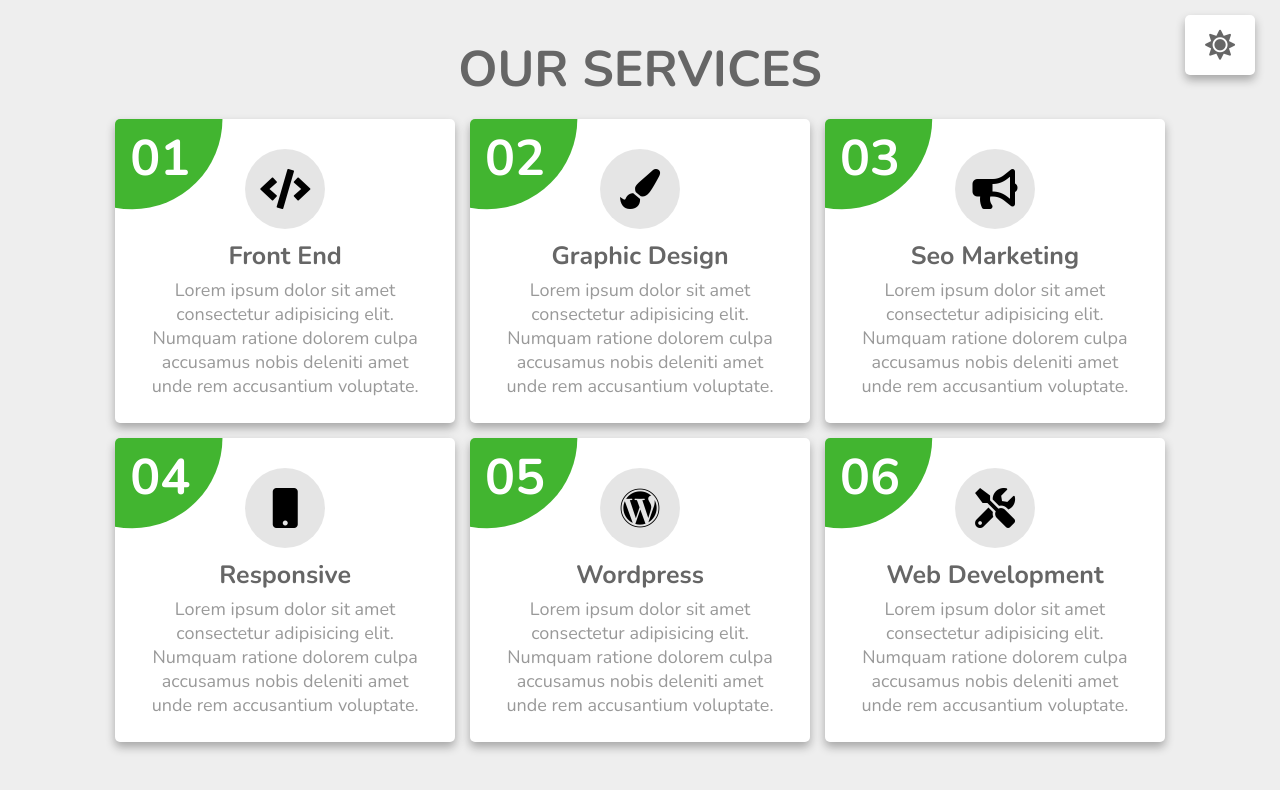
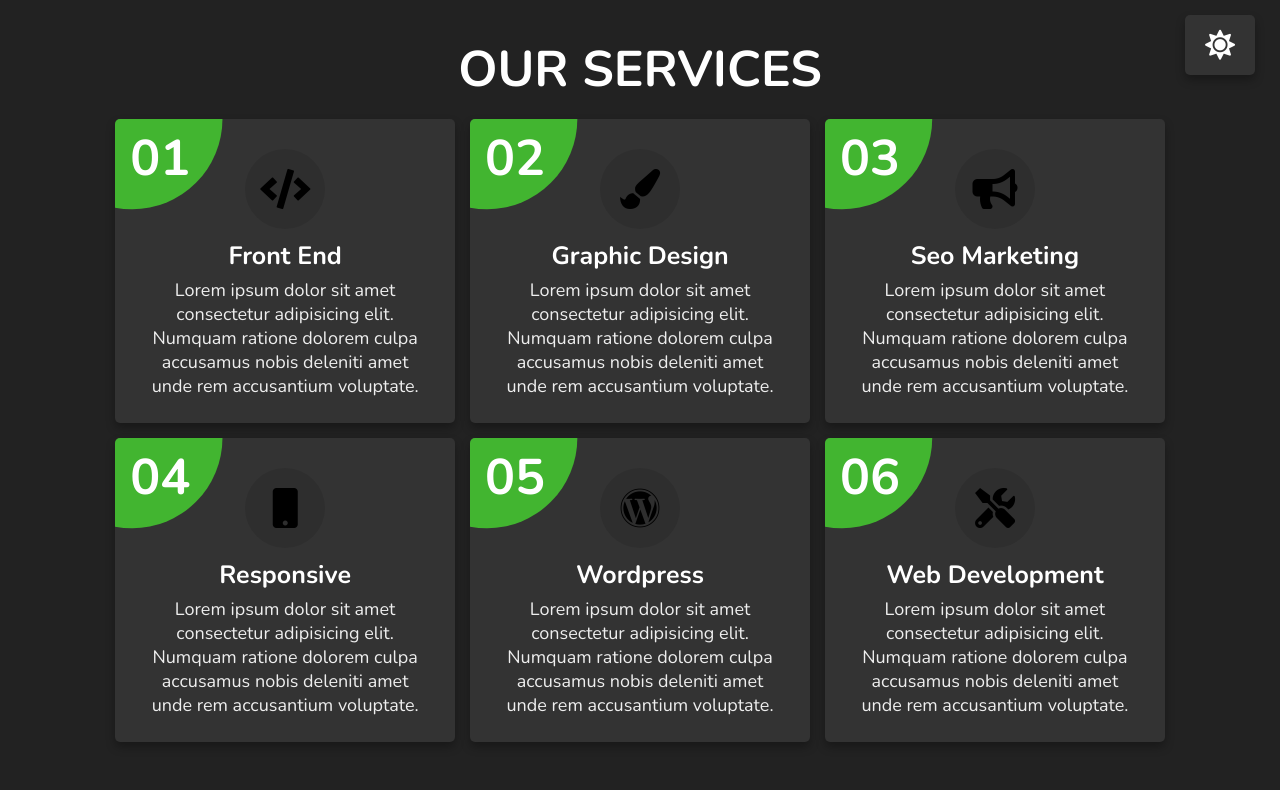
Before and after one commit to Raoul-Shah/Service-Section-with-Dark-Light-Mode, a plain HTML site: page index.html in a window 1280 px wide. Both pictures are taken after a click on the element 1220 px from the left and 45 px from the top of the page. Drawn offline with nearby package versions, Linux system fonts and the light colour scheme.

Commit message:
Added Final Part

```diff
--- a/style.css
+++ b/style.css
@@ -5,6 +5,13 @@
     --secondary-bg-color: #fff;
     --primary-text-color: #666;
     --secondary-text-color: #999;
+}
+
+body.active {
+    --primary-bg-color: #222;
+    --secondary-bg-color: #333;
+    --primary-text-color: #fff;
+    --secondary-text-color: #eee;
 }
 
 * {
@@ -112,6 +119,7 @@
     cursor: pointer;
     box-shadow: 0 5px 10px rgba(0, 0, 0, .3);
     border-radius: 5px;
+    z-index: 1000;
 }
 
 #theme-toggler:hover {
```
